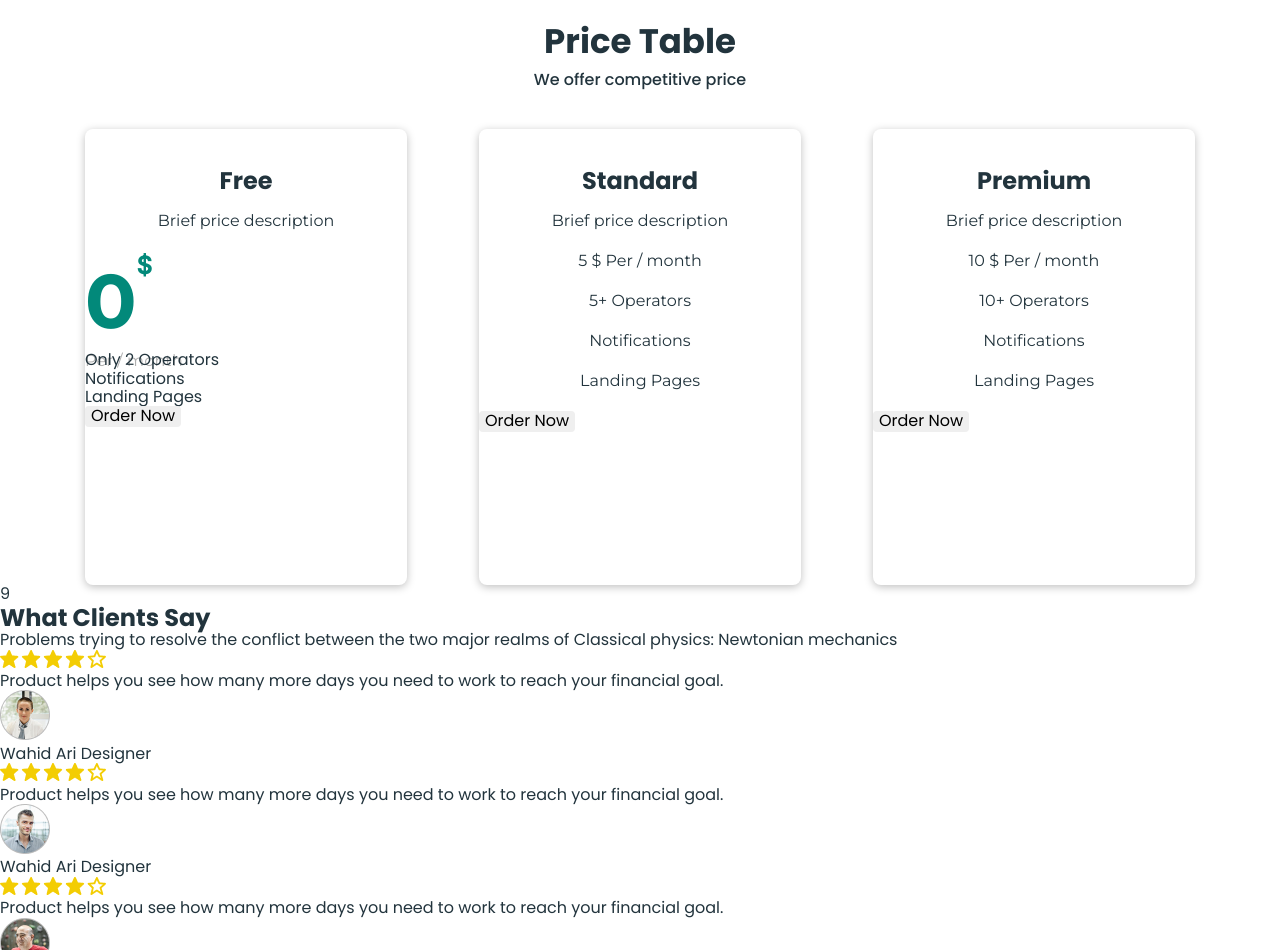
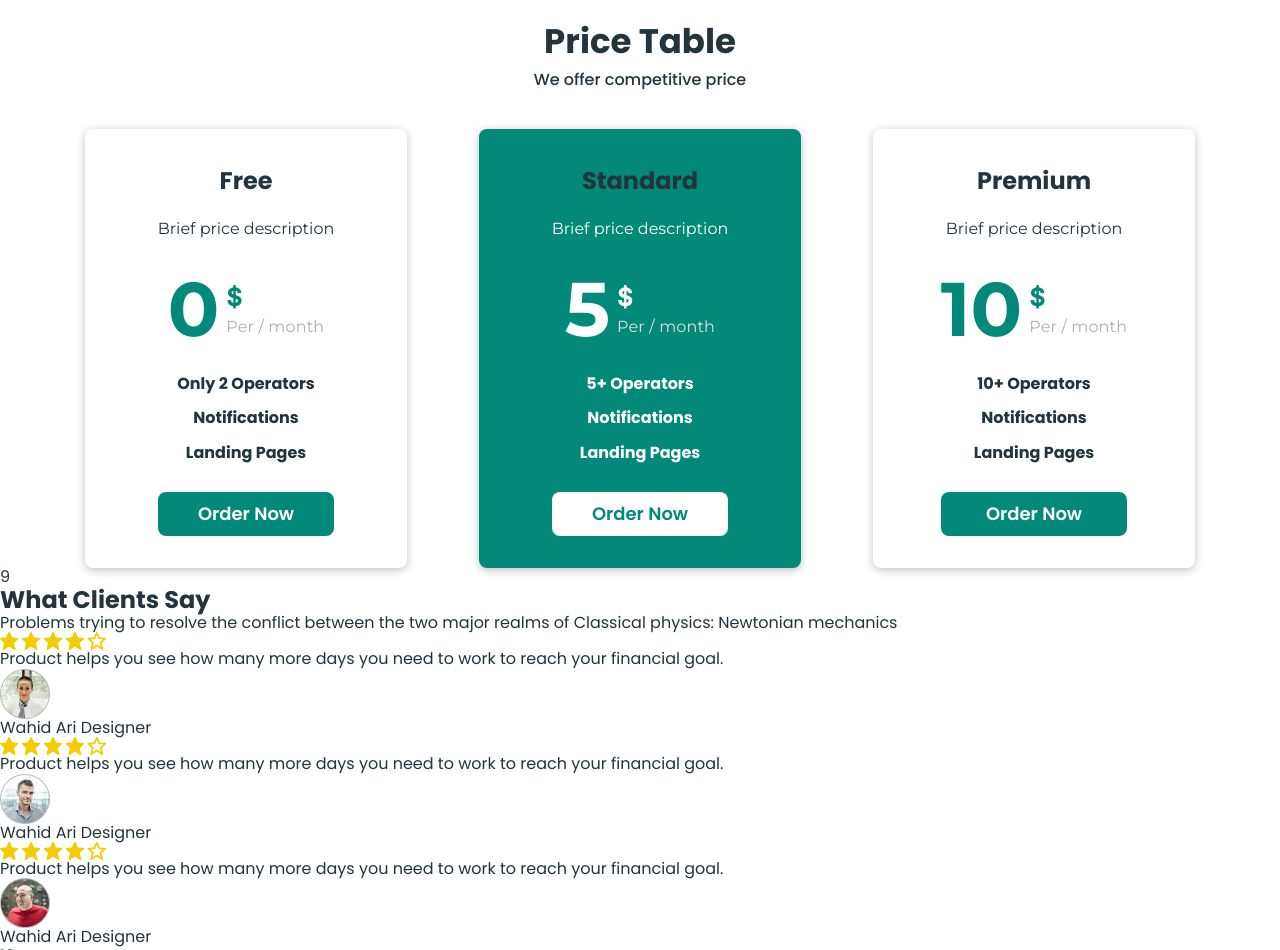
Before and after one commit to OleksandrRiabokon91/blended-116-01-beseness, a plain HTML site: page index.html in a window 1280 px wide. Shown: the part 4360-5310 px from the top of the page. Drawn offline with nearby package versions, Linux system fonts and the light colour scheme; files whose address does not match are found by name.

Commit message:
cards fix

```diff
--- a/css/styles.css
+++ b/css/styles.css
@@ -9,7 +9,9 @@ ol {
   margin: 0;
   padding: 0;
 }
-
+img {
+  display: block;
+}
 a {
   text-decoration: none;
 }
@@ -551,20 +553,31 @@ button:focus {
   gap: 72px;
 }
 .price-item {
+  display: flex;
+  flex-direction: column;
+  align-items: center;
   border-radius: 8px;
   width: 322px;
-  min-height: 456px;
+
   box-shadow: 0 2px 8px 0 rgba(0, 0, 0, 0.25);
+  transition: box-shadow 250ms cubic-bezier(0.4, 0, 0.2, 1);
 }
-.price-box {
+.price-item:hover,
+.price-item:focus {
+  box-shadow: 2px 4px 8px 4px rgba(0, 0, 0, 0.3);
+}
+.price-card {
+  display: flex;
+  flex-direction: column;
 }
 .price-subtitle {
   text-align: center;
   font-weight: 700;
   font-size: 24px;
-  line-height: 1.66667;
+  line-height: 1.67;
   color: #22343d;
   padding-top: 32px;
+  margin-bottom: 8px;
 }
 .price-descr {
   font-family: "Montserrat", sans-serif;
@@ -575,17 +588,22 @@ button:focus {
   margin-bottom: 10px;
 }
 .price-descr-box {
+  display: flex;
+  align-items: center;
+  justify-content: center;
+  gap: 7px;
   font-family: "Montserrat", sans-serif;
   font-weight: 700;
   font-size: 76px;
-  line-height: 1.31579;
+  line-height: 1.31;
   letter-spacing: 0em;
   text-align: center;
   color: #02897a;
-  width: 157px;
-  height: 100px;
-  display: flex;
-  flex-wrap: wrap;
+  margin-bottom: 16px;
+}
+.price-descr-zero {
+}
+.price-descr-underbox {
 }
 .dollar {
   font-family: "Inter", sans-serif;
@@ -593,6 +611,9 @@ button:focus {
   font-size: 24px;
   line-height: 1.25;
   letter-spacing: 0em;
+  color: #02897a;
+  margin-bottom: 4px;
+  margin-right: 100%;
 }
 .dollar-descr {
   font-family: "Montserrat", sans-serif;
@@ -602,14 +623,52 @@ button:focus {
   letter-spacing: 0.01em;
   color: #afafaf;
 }
-
 .dollar-list {
-  margin: 0 auto;
+  display: flex;
+  flex-direction: column;
+  align-items: center;
+  gap: 16px;
 }
-
 .dollar-item {
 }
 .dollar-paragraf {
+  text-align: center;
 }
 .price-btn {
+  margin-top: 30px;
+  margin-bottom: 32px;
+  border-radius: 8px;
+  min-width: 139px;
+  height: 44px;
+  background: #02897a;
+
+  font-weight: 600;
+  font-size: 18px;
+  color: #fff;
 }
+
+/* stails for midle green prise card */
+
+.price-item:nth-child(2n + 0) {
+  background-color: #02897a;
+  color: #fff;
+}
+.price-item:nth-child(2n + 0) .price-descr-zero {
+  color: #fff;
+}
+
+.price-item:nth-child(2n + 0) .dollar {
+  color: #fff;
+}
+
+.price-item:nth-child(2n + 0) .dollar-descr {
+  color: #e0e0e0;
+}
+
+.price-item:nth-child(2n + 0) .price-btn {
+  background-color: #fff;
+  color: #02897a;
+}
+.price-item:nth-child(2n + 0) .price-btn:hover {
+  background-color: #ccfff2;
+}
--- a/index.html
+++ b/index.html
@@ -406,53 +406,88 @@
           <p class="price-text">We offer competitive price</p>
           <ul class="price-list">
             <li class="price-item">
-              <div class="price-box">
+              <div class="price-card">
                 <h3 class="price-subtitle">Free</h3>
                 <p class="price-descr">Brief price description</p>
                 <div class="price-descr-box">
-                  0 <span class="dollar">$</span>
-                  <span class="dollar-descr">Per / month</span>
+                  <span class="price-descr-zero">0</span>
+                  <div class="price-descr-underbox">
+                    <p class="dollar">$</p>
+                    <p class="dollar-descr">Per / month</p>
+                  </div>
+                </div>
+                <ul class="dollar-list">
+                  <li class="dollar-item">
+                    <h4 class="dollar-paragraf">Only 2 Operators</h4>
+                  </li>
+                  <li class="dollar-item">
+                    <h4 class="dollar-paragraf">Notifications</h4>
+                  </li>
+                  <li class="dollar-item">
+                    <h4 class="dollar-paragraf">Landing Pages</h4>
+                  </li>
+                </ul>
+                <button class="price-btn green-btn" type="button">
+                  Order Now
+                </button>
+              </div>
+            </li>
+
+            <li class="price-item">
+              <div class="price-card">
+                <h3 class="price-subtitle">Standard</h3>
+                <p class="price-descr">Brief price description</p>
+                <div class="price-descr-box">
+                  <span class="price-descr-zero">5</span>
+                  <div class="price-descr-underbox">
+                    <p class="dollar">$</p>
+                    <p class="dollar-descr">Per / month</p>
+                  </div>
+                </div>
+                <ul class="dollar-list">
+                  <li class="dollar-item">
+                    <h4 class="dollar-paragraf">5+ Operators</h4>
+                  </li>
+                  <li class="dollar-item">
+                    <h4 class="dollar-paragraf">Notifications</h4>
+                  </li>
+                  <li class="dollar-item">
+                    <h4 class="dollar-paragraf">Landing Pages</h4>
+                  </li>
+                </ul>
+                <button class="price-btn wite-btn" type="button">
+                  Order Now
+                </button>
+              </div>
+            </li>
+
+            <li class="price-item">
+              <div class="price-card">
+                <h3 class="price-subtitle">Premium</h3>
+                <p class="price-descr">Brief price description</p>
+                <div class="price-descr-box">
+                  <span class="price-descr-zero">10</span>
+                  <div class="price-descr-underbox">
+                    <p class="dollar">$</p>
+                    <p class="dollar-descr">Per / month</p>
+                  </div>
                 </div>
 
                 <ul class="dollar-list">
                   <li class="dollar-item">
-                    <p class="dollar-paragraf">Only 2 Operators</p>
+                    <h4 class="dollar-paragraf">10+ Operators</h4>
                   </li>
                   <li class="dollar-item">
-                    <p class="dollar-paragraf">Notifications</p>
+                    <h4 class="dollar-paragraf">Notifications</h4>
                   </li>
                   <li class="dollar-item">
-                    <p class="dollar-paragraf">Landing Pages</p>
+                    <h4 class="dollar-paragraf">Landing Pages</h4>
                   </li>
                 </ul>
 
-                <button class="price-btn" type="button">Order Now</button>
-              </div>
-            </li>
-            <li class="price-item">
-              <div class="price-box">
-                <h3 class="price-subtitle">Standard</h3>
-                <p class="price-descr">
-                  Brief price description<br />
-                  5 $ Per / month<br />
-                  5+ Operators<br />
-                  Notifications<br />
-                  Landing Pages
-                </p>
-                <button class="price-btn" type="button">Order Now</button>
-              </div>
-            </li>
-            <li class="price-item">
-              <div class="price-box">
-                <h3 class="price-subtitle">Premium</h3>
-                <p class="price-descr">
-                  Brief price description<br />
-                  10 $ Per / month<br />
-                  10+ Operators<br />
-                  Notifications<br />
-                  Landing Pages
-                </p>
-                <button class="price-btn" type="button">Order Now</button>
+                <button class="price-btn green-btn" type="button">
+                  Order Now
+                </button>
               </div>
             </li>
           </ul>
```
